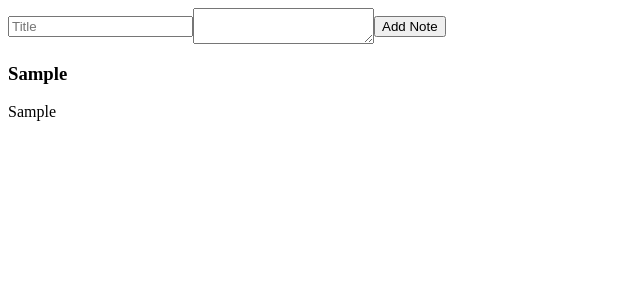
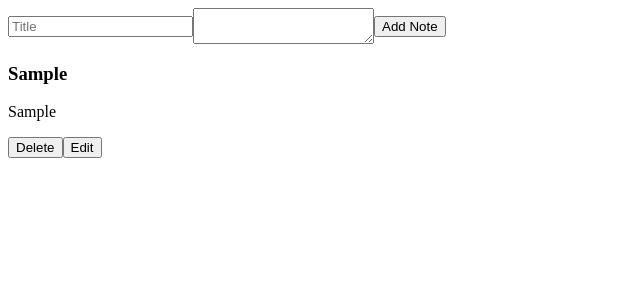
Before and after one commit to greedych/notes-redux-project, a React (Vite) app: page / in a window 1280 px wide. Both pictures are taken after typing "Sample", "Sample" into the empty fields and a click on the button "Add Note". Shown: the top 300 px of the page, without its empty margins (0-640 px from the left). Built offline with nearby package versions, Linux system fonts and the light colour scheme.

Commit message:
The edit function has been created

```diff
--- a/src/components/noteItem/index.jsx
+++ b/src/components/noteItem/index.jsx
@@ -1,10 +1,63 @@
 import { connect } from "react-redux";
+import { editNote, removeNote } from "../../redux/actions";
+import { useState } from "react";
 
 function NoteItem({ title, text, id, dispatch }) {
+  const [isEdited, setIsEdited] = useState(false);
+  const [noteData, setNoteData] = useState({
+    title: title,
+    text: text,
+    id: id,
+  });
+
+  const handleDelete = (e) => {
+    e.preventDefault();
+    dispatch(removeNote(id));
+  };
+
+  const toggleEdit = (e) => {
+    e.preventDefault();
+    if (isEdited) {
+      setIsEdited(false);
+    } else {
+      setIsEdited(true);
+    }
+  };
+
+  const EditChange = (e) => {
+    const { name, value } = e.target;
+    setNoteData({ ...noteData, [name]: value });
+  };
+
+  const EditSubmit = (e) => {
+    e.preventDefault();
+    dispatch(editNote(noteData));
+    setIsEdited(false);
+  };
+
   return (
     <div>
       <h3>{title}</h3>
       <p>{text}</p>
+      {isEdited && (
+        <form onSubmit={EditSubmit}>
+          <input
+            type="text"
+            name="title"
+            onChange={(e) => EditChange(e)}
+            value={noteData.title}
+          />
+          <input
+            type="text"
+            name="text"
+            onChange={(e) => EditChange(e)}
+            value={noteData.text}
+          />
+          <button>Submit</button>
+        </form>
+      )}
+      <button onClick={handleDelete}>Delete</button>
+      <button onClick={toggleEdit}>Edit</button>
     </div>
   );
 }
--- a/src/components/noteList/index.jsx
+++ b/src/components/noteList/index.jsx
@@ -6,7 +6,14 @@ function NoteList({ notes }) {
   return (
     <div>
       {notes.map((note) => {
-        return <NoteItem title={note.title} text={note.text} id={note.id} />;
+        return (
+          <NoteItem
+            key={note.id}
+            title={note.title}
+            text={note.text}
+            id={note.id}
+          />
+        );
       })}
     </div>
   );
--- a/src/redux/actions/index.js
+++ b/src/redux/actions/index.js
@@ -5,9 +5,16 @@ export const addNote = (newNote) => {
   };
 };
 
-export const removeNote = (deleteNote) => {
+export const removeNote = (id) => {
   return {
     type: "REMOVE_NOTE",
-    payload: deleteNote,
+    payload: id,
   };
 };
+
+export const editNote = (editData) => {
+  return {
+    type: "EDIT_NOTE",
+    payload: editData,
+  };
+};
--- a/src/redux/reducers/index.js
+++ b/src/redux/reducers/index.js
@@ -17,6 +17,18 @@ const notesReduser = (state = initialState, action) => {
     };
   }
 
+  if (action.type === "EDIT_NOTE") {
+    return {
+      ...state,
+      notes: state.notes.map((note) => {
+        if (note.id === action.payload.id) {
+          return action.payload;
+        }
+
+        return state.notes;
+      }),
+    };
+  }
   return state;
 };
 
```
